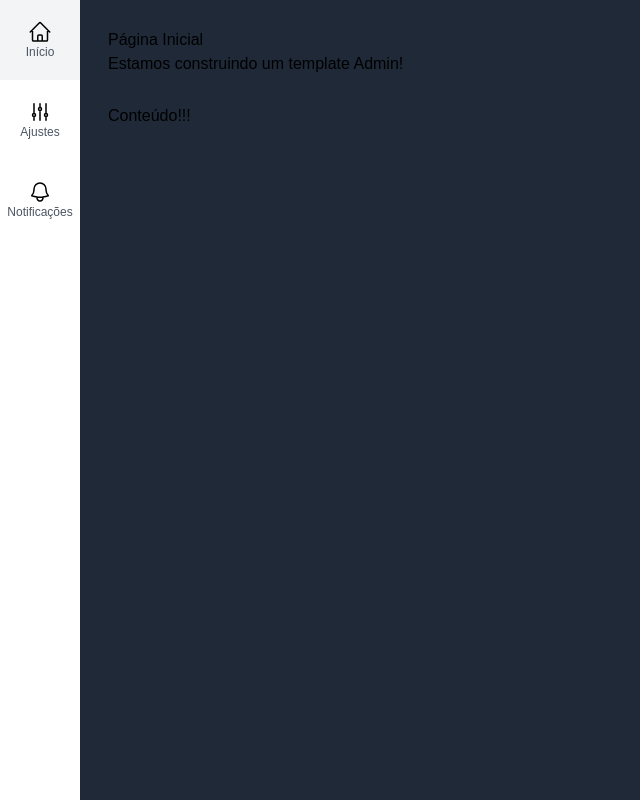
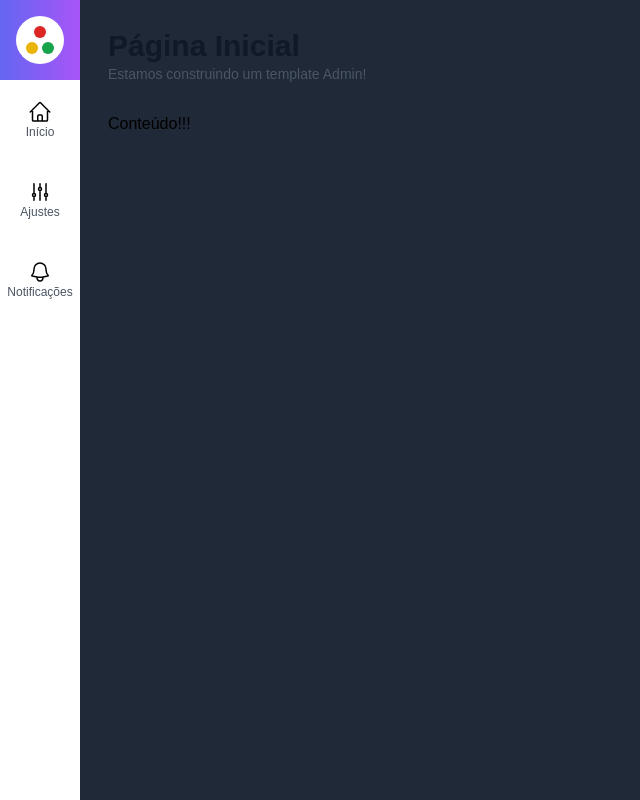
Before and after one commit to LeticiaLopess/admin-template, a Next.js app: page / in a window 1280 px wide. Shown: the whole page, without its empty margins (0-640 px from the left). Built offline with nearby package versions, Linux system fonts and the light colour scheme.

Commit message:
Componente logo

```diff
--- /dev/null
+++ b/src/components/template/Logo.tsx
@@ -0,0 +1,15 @@
+export default function Logo() {
+    return (
+        <div className={`
+            flex flex-col items-center justify-center
+            h-12 w-12 rounded-full
+            bg-white
+        `}>
+            <div className="h-3 w-3 rounded-full bg-red-600 mb-0.5" />
+            <div className="flex mt-0.5">
+                <div className="h-3 w-3 rounded-full bg-yellow-500 mr-0.5" />
+                <div className="h-3 w-3 rounded-full bg-green-600 ml-0.5" />
+            </div>
+        </div>
+    )
+}
--- a/src/components/template/MenuLateral.tsx
+++ b/src/components/template/MenuLateral.tsx
@@ -1,10 +1,18 @@
 import { IconeCasa, IconeAjustes, IconeSino } from "../icons";
 import MenuItem from "./MenuItem";
 import { isPropertySignature } from "typescript";
+import Logo from "./Logo";
 
 export default function MenuLateral() {
     return (
         <aside>
+            <div className={`
+                flex flex-col items-center justify-center
+                bg-gradient-to-r from-indigo-500 to-purple-500
+                h-20 w-20
+            `}>
+                <Logo />
+            </div>
             <ul>
                <MenuItem url="/" texto="Início" icone={IconeCasa}/>
                <MenuItem url="/ajustes" texto="Ajustes" icone={IconeAjustes} />
--- a/src/components/template/Titulo.tsx
+++ b/src/components/template/Titulo.tsx
@@ -9,12 +9,13 @@
     return (
         <div>
             <h1 className={`
-
+                font-black text-3xl
+                text-gray-900
             `}>
                 {props.titulo}
             </h1>
             <h2 className={`
-
+                font-light text-sm text-gray-600
             `}>
                 {props.subtitulo}
             </h2>
```
